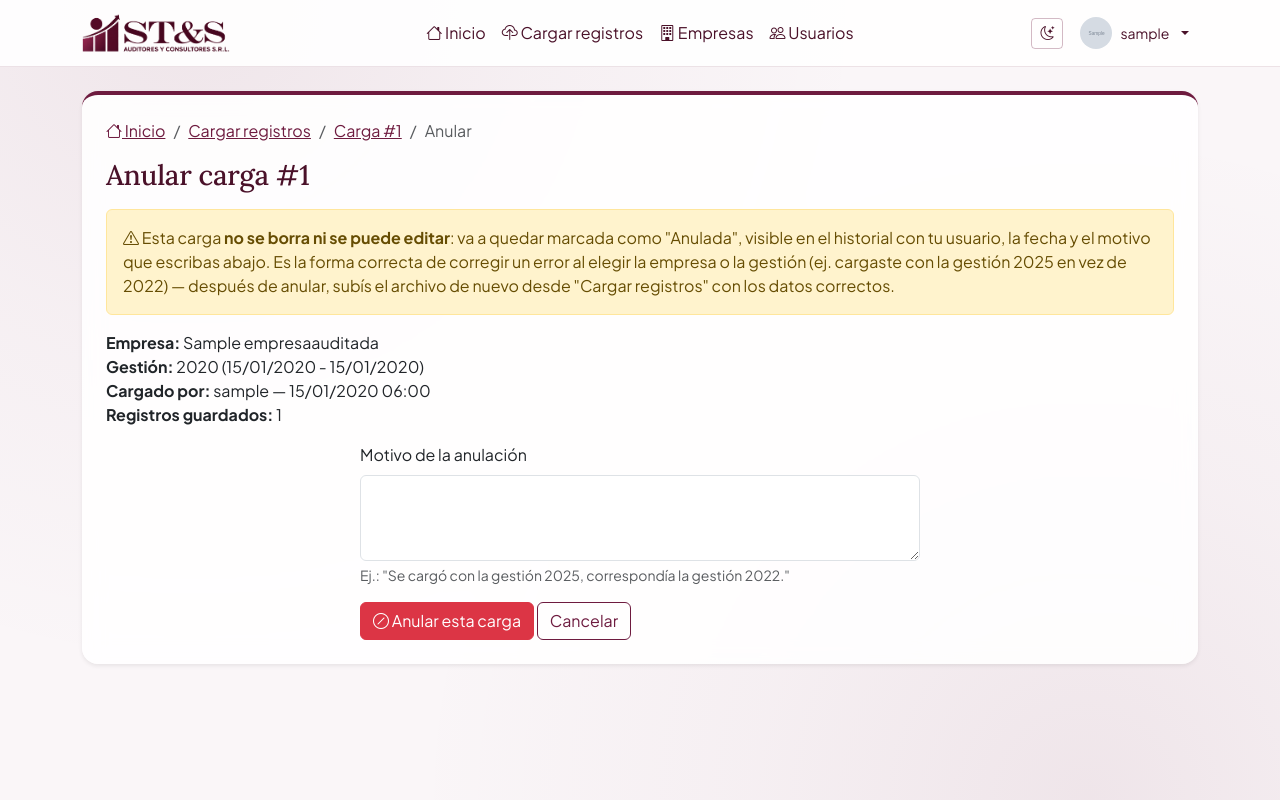
After one commit to AsturilloAlan/proyecto-de-grado, a Django app: page /registros/cargar/1/anular/ in a window 1280 px wide. The commit adds this page. Run offline with Django 4.2, Linux system fonts and the light colour scheme; a user stored in the database is signed in; tables that the repository leaves empty hold one stand-in row (values such as "Sample post"); grey boxes marked "Sample" are stand-in pictures.

Commit message:
Anular carga (corregir error de empresa/gestion) en vez de editarla en silencio
Antes no habia ninguna forma, dentro de la app, de corregir una carga subida
con la empresa o gestion equivocada (ej. gestion 2025 en vez de 2022): editar
directamente el campo dejaria los avisos de fecha desactualizados (se
calcularon contra la gestion original), y el /admin/ de Django ni siquiera es
accesible para los roles Administrador/Auditor (no tienen is_staff).

- Nuevo estado 'anulada' en CargaArchivo.ESTADO_CHOICES: la carga NUNCA se
  borra ni se edita, solo cambia de estado, con motivo obligatorio, quien y
  cuando (anulado_por, fecha_anulacion, motivo_anulacion) — todo visible en
  su detalle, nunca oculto.
- Nueva vista carga_anular (solo Administrador): GET pide el motivo, POST lo
  aplica y registra el cambio en HistorialCambio. No se puede anular una
  carga ya anulada.
- Nuevo AnulacionForm (motivo obligatorio, minimo 10 caracteres).
- Template carga_anular.html + boton 'Anular esta carga' en detalle_carga.html
  (solo visible para Administrador, y solo si no esta anulada ya).
- Badges 'Anulada' (texto oscuro) en cargar.html, detalle_carga.html y
  home.html.
- Migracion 0011 con el nuevo estado y los 3 campos nuevos.
- Tests: anular con motivo, motivo muy corto se rechaza, Auditor no puede,
  no se puede anular dos veces.

```diff
--- a/registros/forms.py
+++ b/registros/forms.py
@@ -179,6 +179,23 @@ class GestionForm(forms.ModelForm):
         return instancia
 
 
+class AnulacionForm(forms.Form):
+    """Motivo obligatorio para anular una carga (ver `carga_anular` en
+    views.py). No es un ModelForm porque no edita el archivo/registros de
+    la carga en sí — solo junta el motivo antes de aplicar la anulación,
+    que la vista hace explícitamente sobre los campos de auditoría
+    (estado, anulado_por, fecha_anulacion, motivo_anulacion)."""
+
+    motivo = forms.CharField(
+        label="Motivo de la anulación",
+        widget=forms.Textarea(attrs={"class": "form-control", "rows": 3}),
+        min_length=10,
+        error_messages={
+            "min_length": "Escribí un motivo un poco más detallado (mínimo 10 caracteres) — queda en el historial de auditoría.",
+        },
+    )
+
+
 class CargaArchivoForm(forms.ModelForm):
     class Meta:
         model = CargaArchivo
--- a/registros/models.py
+++ b/registros/models.py
@@ -168,6 +168,16 @@ class CargaArchivo(models.Model):
         # rechazada.
         ("con_observaciones", "Cargado con pendientes"),
         ("con_errores", "Con errores"),
+        # Vía sancionada para corregir un error humano al elegir la empresa
+        # o la gestión al cargar (ej. gestión 2025 en vez de 2022): en un
+        # sistema de auditoría no tiene sentido "editar" en silencio una
+        # carga ya procesada (los avisos de fecha ya se calcularon contra
+        # la gestión original, y quedarían desactualizados). En cambio, se
+        # anula (con motivo obligatorio, quién y cuándo — ver
+        # `carga_anular` en views.py) y se sube de nuevo el archivo con los
+        # datos correctos: la carga anulada NUNCA se borra ni se oculta,
+        # queda como constancia de que existió y por qué se descartó.
+        ("anulada", "Anulada"),
     ]
 
     # A qué tipo de libro contable corresponde el archivo, detectado
@@ -229,6 +239,22 @@ class CargaArchivo(models.Model):
         blank=True,
     )
     fecha_revision = models.DateTimeField(null=True, blank=True)
+
+    # Anulación (ver ESTADO_CHOICES["anulada"] arriba): quién, cuándo y por
+    # qué se descartó esta carga. `motivo_anulacion` es obligatorio a nivel
+    # de formulario (no de base de datos, para no romper cargas viejas sin
+    # anular) — es lo que reemplaza a un simple "borrar y listo": deja
+    # constancia legible del motivo, en vez de solo un registro genérico
+    # de que "algo cambió".
+    anulado_por = models.ForeignKey(
+        settings.AUTH_USER_MODEL,
+        on_delete=models.PROTECT,
+        related_name="cargas_anuladas",
+        null=True,
+        blank=True,
+    )
+    fecha_anulacion = models.DateTimeField(null=True, blank=True)
+    motivo_anulacion = models.TextField("Motivo de la anulación", blank=True)
 
     class Meta:
         verbose_name = "Carga de Archivo"
--- /dev/null
+++ b/registros/templates/registros/carga_anular.html
@@ -0,0 +1,48 @@
+{% extends "base.html" %}
+{% block title %}Anular carga #{{ carga.id }}{% endblock %}
+{% block content %}
+    <nav aria-label="breadcrumb">
+        <ol class="breadcrumb small mb-3">
+            <li class="breadcrumb-item"><a href="{% url 'home' %}"><i class="bi bi-house"></i> Inicio</a></li>
+            <li class="breadcrumb-item"><a href="{% url 'registros:cargar' %}">Cargar registros</a></li>
+            <li class="breadcrumb-item"><a href="{% url 'registros:detalle_carga' carga.id %}">Carga #{{ carga.id }}</a></li>
+            <li class="breadcrumb-item active" aria-current="page">Anular</li>
+        </ol>
+    </nav>
+
+    <h1 class="text-guindo h3">Anular carga #{{ carga.id }}</h1>
+
+    <div class="alert alert-warning mt-3">
+        <i class="bi bi-exclamation-triangle"></i>
+        Esta carga <strong>no se borra ni se puede editar</strong>: va a quedar marcada
+        como "Anulada", visible en el historial con tu usuario, la fecha y el motivo
+        que escribas abajo. Es la forma correcta de corregir un error al elegir la
+        empresa o la gestión (ej. cargaste con la gestión 2025 en vez de 2022) — después
+        de anular, subís el archivo de nuevo desde "Cargar registros" con los datos
+        correctos.
+    </div>
+
+    <ul class="list-unstyled">
+        <li><strong>Empresa:</strong> {{ carga.empresa }}</li>
+        <li><strong>Gestión:</strong> {{ carga.gestion }}</li>
+        <li><strong>Cargado por:</strong> {{ carga.usuario.username }} — {{ carga.fecha_carga|date:"d/m/Y H:i" }}</li>
+        <li><strong>Registros guardados:</strong> {{ carga.registros_validos }}</li>
+    </ul>
+
+    <form method="post" class="mx-auto" style="max-width: 560px;">
+        {% csrf_token %}
+        {{ form.non_field_errors }}
+        <div class="mb-3">
+            <label for="{{ form.motivo.id_for_label }}" class="form-label">{{ form.motivo.label }}</label>
+            {{ form.motivo }}
+            <div class="form-text">Ej.: "Se cargó con la gestión 2025, correspondía la gestión 2022."</div>
+            {% for error in form.motivo.errors %}<div class="text-danger small mt-1">{{ error }}</div>{% endfor %}
+        </div>
+        <div>
+            <button class="btn btn-danger" type="submit">
+                <i class="bi bi-slash-circle"></i> Anular esta carga
+            </button>
+            <a class="btn btn-outline-guindo" href="{% url 'registros:detalle_carga' carga.id %}">Cancelar</a>
+        </div>
+    </form>
+{% endblock %}
--- a/registros/templates/registros/cargar.html
+++ b/registros/templates/registros/cargar.html
@@ -222,7 +222,7 @@
                         </td>
                         <td>{{ carga.usuario.username }}</td>
                         <td>
-                            <span class="badge {% if carga.estado == 'validado' %}text-bg-success{% elif carga.estado == 'con_observaciones' %}text-bg-warning{% elif carga.estado == 'con_errores' %}text-bg-danger{% else %}text-bg-secondary{% endif %}">
+                            <span class="badge {% if carga.estado == 'validado' %}text-bg-success{% elif carga.estado == 'con_observaciones' %}text-bg-warning{% elif carga.estado == 'con_errores' %}text-bg-danger{% elif carga.estado == 'anulada' %}text-bg-dark{% else %}text-bg-secondary{% endif %}">
                                 {{ carga.get_estado_display }}{% if carga.registros_con_error %} ({{ carga.registros_con_error }}){% endif %}
                             </span>
                         </td>
--- a/registros/urls.py
+++ b/registros/urls.py
@@ -12,6 +12,7 @@ urlpatterns = [
         views.carga_confirmar_validacion,
         name="carga_confirmar_validacion",
     ),
+    path("cargar/<int:carga_id>/anular/", views.carga_anular, name="carga_anular"),
     path("gestiones/nueva/", views.gestion_crear, name="gestion_crear"),
     path("gestiones/<int:gestion_id>/editar/", views.gestion_editar, name="gestion_editar"),
     path("empresas/", views.empresas_lista, name="empresas_lista"),
--- a/registros/views.py
+++ b/registros/views.py
@@ -9,7 +9,7 @@ from django.views.decorators.http import require_POST
 from usuarios.decorators import rol_requerido
 
 from .auditoria import registrar_creacion, registrar_edicion
-from .forms import CargaArchivoForm, EmpresaAuditadaForm, GestionForm
+from .forms import AnulacionForm, CargaArchivoForm, EmpresaAuditadaForm, GestionForm
 from .models import CargaArchivo, EmpresaAuditada, Gestion, HistorialCambio
 from .services import procesar_carga
 
@@ -154,6 +154,52 @@ def carga_confirmar_validacion(request, carga_id):
         "vos, con la fecha y hora actual.",
     )
     return redirect("registros:detalle_carga", carga_id=carga.id)
+
+
+@rol_requerido("Administrador")
+def carga_anular(request, carga_id):
+    """Corrige un error humano al elegir empresa/gestión al cargar un
+    archivo (ej. gestión 2025 en vez de 2022), sin "editar" en silencio
+    una carga ya procesada — ver el comentario de ESTADO_CHOICES en
+    models.py sobre por qué no se permite editar directamente.
+
+    La carga anulada NUNCA se borra: queda con su estado en "Anulada",
+    el motivo escrito acá, y quién/cuándo la anuló, siempre visible en su
+    detalle. El camino correcto después de anular es volver a "Cargar
+    registros" y subir el archivo de nuevo con los datos correctos.
+    """
+    carga = get_object_or_404(CargaArchivo, pk=carga_id)
+    if carga.estado == "anulada":
+        messages.error(request, "Esta carga ya está anulada.")
+        return redirect("registros:detalle_carga", carga_id=carga.id)
+
+    if request.method == "POST":
+        form = AnulacionForm(request.POST)
+        if form.is_valid():
+            valores_anteriores = {
+                "estado": carga.estado,
+                "motivo_anulacion": carga.motivo_anulacion,
+            }
+            carga.estado = "anulada"
+            carga.anulado_por = request.user
+            carga.fecha_anulacion = timezone.now()
+            carga.motivo_anulacion = form.cleaned_data["motivo"]
+            carga.save()
+            registrar_edicion(
+                carga, valores_anteriores, request.user, ["estado", "motivo_anulacion"]
+            )
+            messages.success(
+                request,
+                f"Carga #{carga.id} anulada. Ya podés subir el archivo de nuevo con "
+                "los datos correctos desde \"Cargar registros\".",
+            )
+            return redirect("registros:detalle_carga", carga_id=carga.id)
+    else:
+        form = AnulacionForm()
+
+    return render(
+        request, "registros/carga_anular.html", {"form": form, "carga": carga}
+    )
 
 
 @rol_requerido("Administrador")
--- a/usuarios/templates/usuarios/home.html
+++ b/usuarios/templates/usuarios/home.html
@@ -92,7 +92,7 @@
                         <td>{{ carga.gestion }}</td>
                         <td>{{ carga.usuario.username }}</td>
                         <td>
-                            <span class="badge {% if carga.estado == 'validado' %}text-bg-success{% elif carga.estado == 'con_observaciones' %}text-bg-warning{% elif carga.estado == 'con_errores' %}text-bg-danger{% else %}text-bg-secondary{% endif %}">
+                            <span class="badge {% if carga.estado == 'validado' %}text-bg-success{% elif carga.estado == 'con_observaciones' %}text-bg-warning{% elif carga.estado == 'con_errores' %}text-bg-danger{% elif carga.estado == 'anulada' %}text-bg-dark{% else %}text-bg-secondary{% endif %}">
                                 {{ carga.get_estado_display }}{% if carga.registros_con_error %} ({{ carga.registros_con_error }}){% endif %}
                             </span>
                         </td>
```
Also changed, not shown: registros/templates/registros/detalle_carga.html (+22 -1 lines), registros/tests.py (+91 -0 lines), registros/migrations/0011_cargaarchivo_anulacion.py (added).
